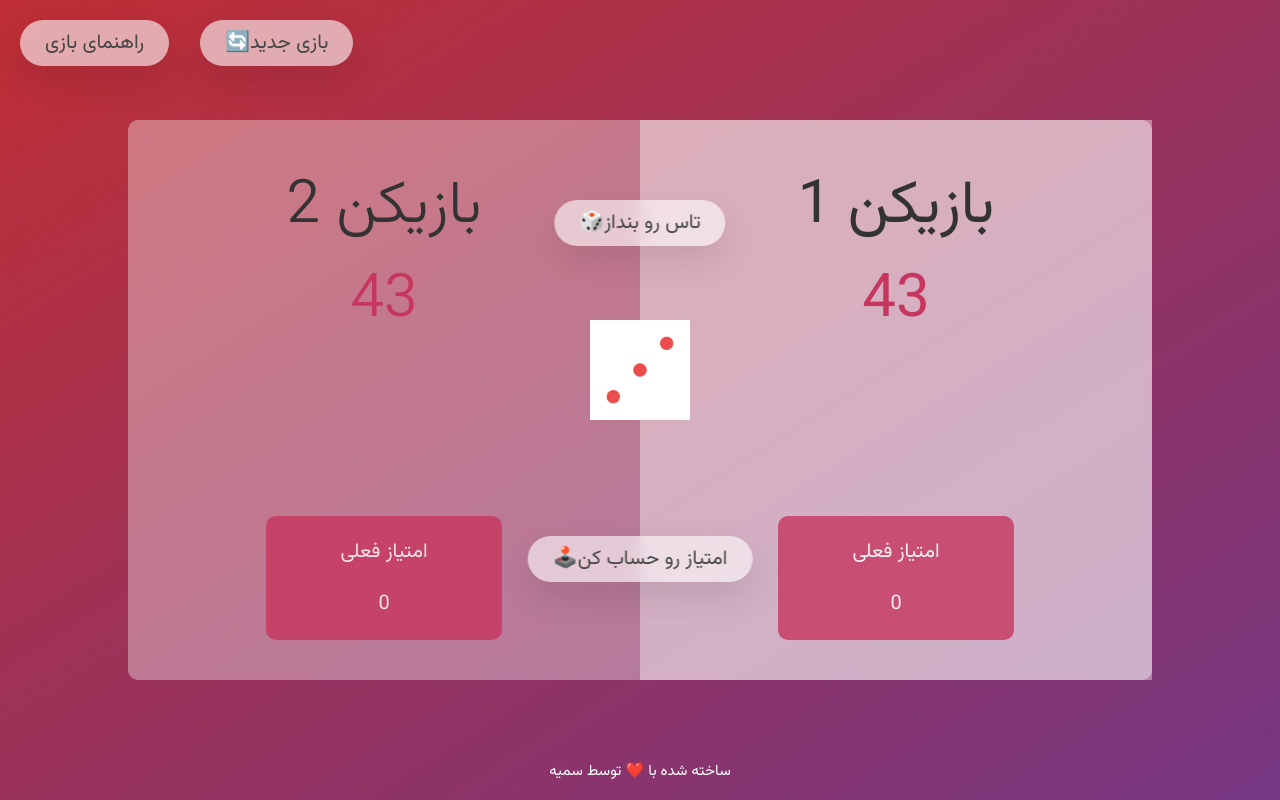
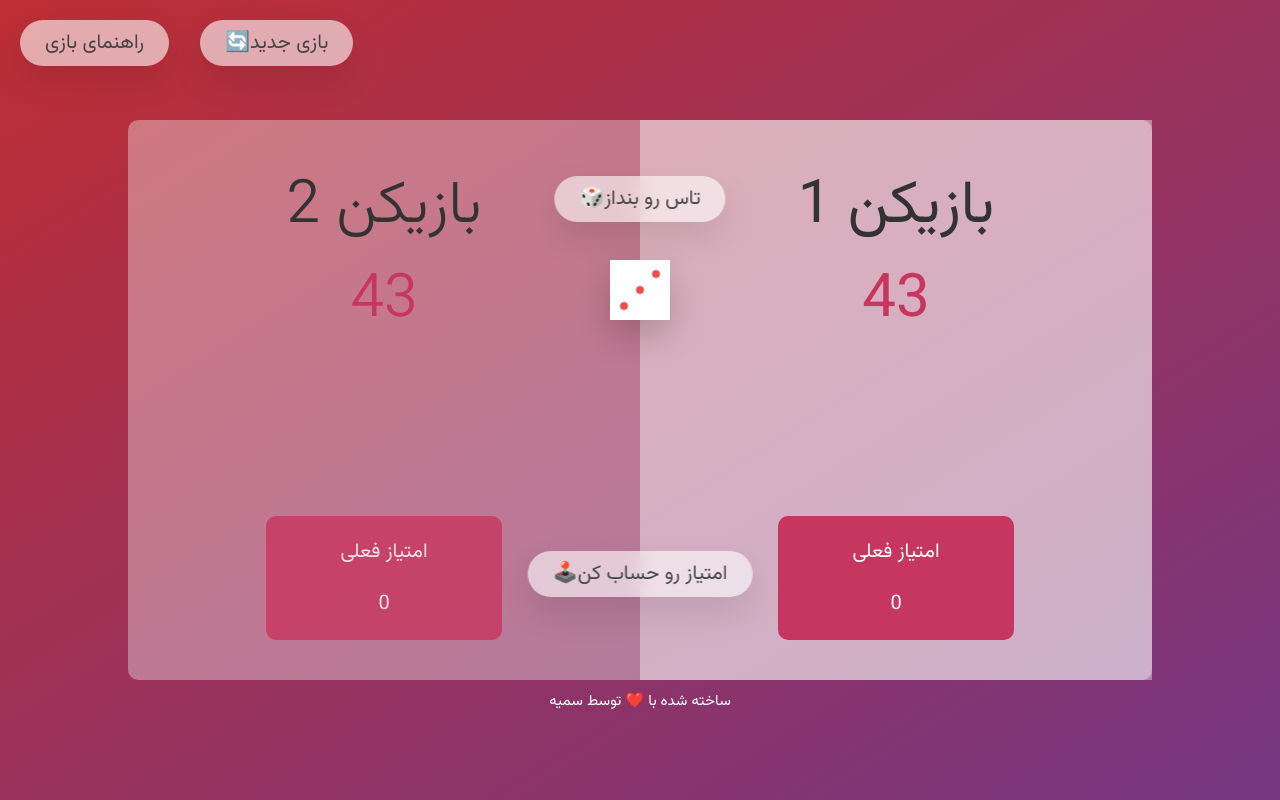
Before and after one commit to Somayyeh094/roll-dice-game, a website: page index.html in a window 1280 px wide. Drawn offline with Linux system fonts and the light colour scheme.

Commit message:
update css for responsive-2

```diff
--- a/main.scss
+++ b/main.scss
@@ -31,6 +31,7 @@
   --color-white-light: rgba(255, 255, 255, 0.35);
   --shadow-light: 0 1.5rem 3.5rem rgba(0, 0, 0, 0.1);
   --shadow-dark: 0 1rem 3rem rgba(0, 0, 0, 0.15);
+  --shadow-dark-2: 0 1.5rem 3.5rem rgba(0, 0, 0, 0.2);
 }
 * {
   margin: 0;
@@ -56,11 +57,21 @@ body {
   background-size: cover;
   color: var(--color--black-dark);
   height: 100vh;
+  @media only screen and (orientation: landscape) and (max-width: 56.25em) {
+    height: auto;
+  }
 }
 header {
   width: 100%;
   position: relative;
   padding: 2rem;
+
+  @media only screen and (orientation: landscape) and (max-width: 56.25em) {
+    margin-bottom: 13rem;
+  }
+  @include respond(tab-port) {
+    margin-bottom: 15rem;
+  }
 }
 
 .btn {
@@ -89,7 +100,7 @@ header {
     left: 20rem;
   }
   &--roll {
-    top: 10vh;
+    top: 10%;
     left: 50%;
     transform: translate(-50%, 0);
     @include respond(tab-port) {
@@ -99,7 +110,7 @@ header {
     }
   }
   &--hold {
-    top: 52vh;
+    top: 77%;
     left: 50%;
     transform: translate(-50%, 0);
     @include respond(tab-port) {
@@ -111,7 +122,7 @@ header {
 }
 
 .game {
-  margin: 10vh auto;
+  margin: 8rem auto;
   background-color: var(--color-white-light);
   width: 70vw;
   height: 70vh;
@@ -123,6 +134,12 @@ header {
   }
   @include respond(tab-port) {
     flex-direction: column;
+  }
+  @media only screen and (orientation: landscape) and (max-width: 56.25em) {
+    height: auto;
+  }
+  @media only screen and (orientation: landscape) and (min-width: 56.25em) {
+    margin-bottom: 1rem;
   }
 }
 
@@ -161,14 +178,18 @@ header {
 .dice {
   position: absolute;
   height: 10rem;
-  top: 25vh;
+  top: 25%;
   left: 50%;
   transform: translateX(-50%);
+  box-shadow: var(--shadow-dark-2);
   @include respond(tab-port) {
     top: 50%;
     left: 50%;
     transform: translate(-50%, -50%);
     height: 5rem;
+  }
+  @media only screen and (orientation: landscape) {
+    height: 6rem;
   }
 }
 
@@ -182,6 +203,9 @@ header {
 .player--active .player__score {
   font-weight: 400;
 }
+.player--active .player__current-box {
+  opacity: 1;
+}
 
 footer {
   font-size: 1.5rem;
```
Also changed, not shown: style.css, 1 other file.
